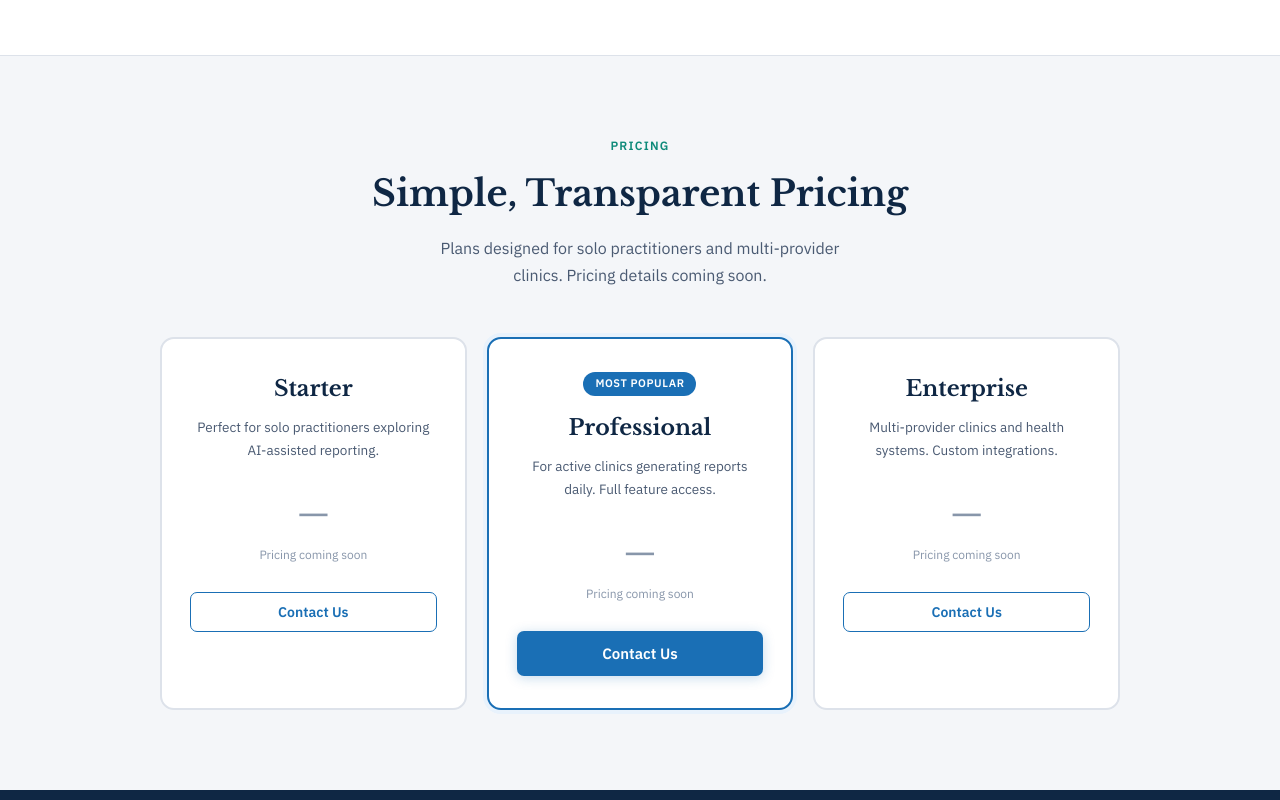
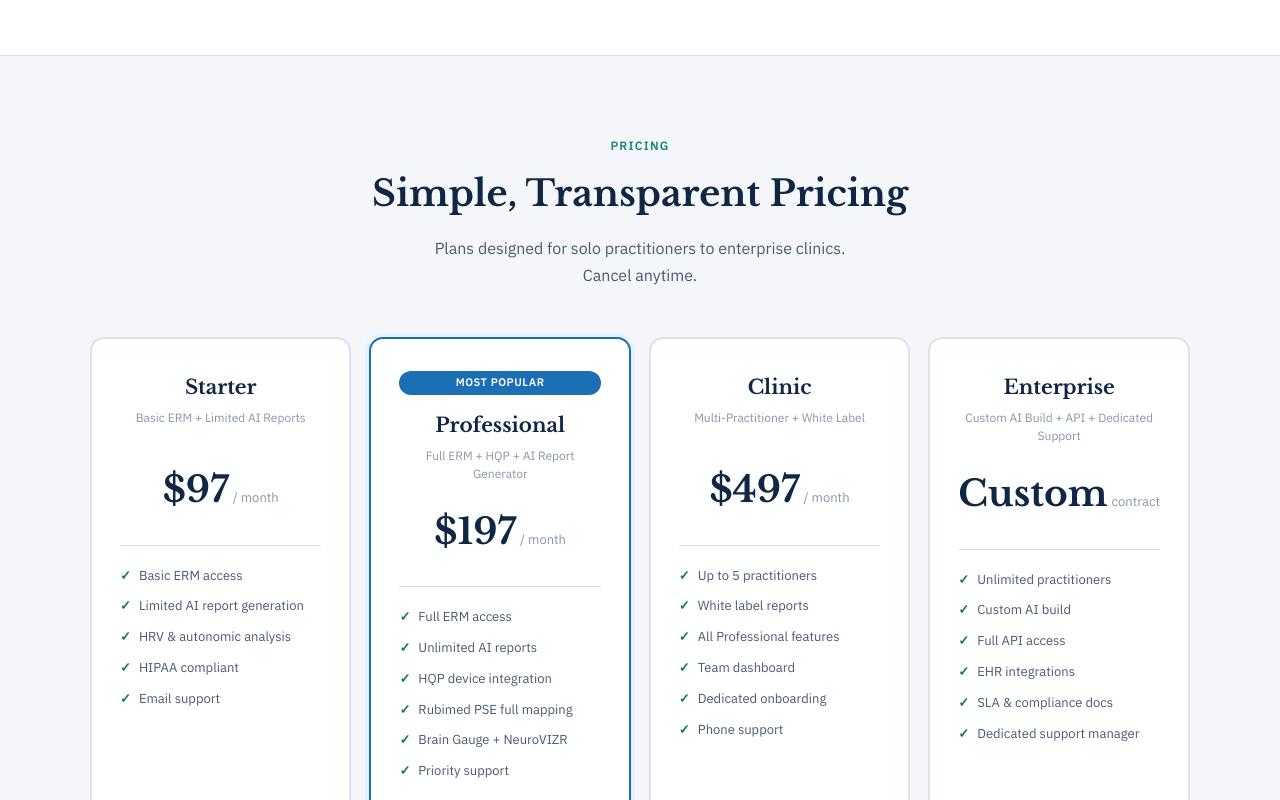
Before and after one commit to MikeCastellon/medanalytica, a React (Vite) app: page / in a window 1280 px wide. Shown: the part 3320-4120 px from the top of the page. Built offline with nearby package versions, Linux system fonts and the light colour scheme; no server answers.

Commit message:
Add pricing tiers to landing page: Starter $97, Professional $197, Clinic $497, Enterprise custom
Co-Authored-By: Claude Sonnet 4.6 <noreply@anthropic.com>

```diff
--- a/src/components/LandingPage.jsx
+++ b/src/components/LandingPage.jsx
@@ -128,7 +128,7 @@ export default function LandingPage() {
         @media (max-width: 900px) {
           .lp-feat-grid { grid-template-columns: 1fr 1fr !important; }
           .lp-steps-grid { grid-template-columns: 1fr !important; }
-          .lp-price-grid { grid-template-columns: 1fr !important; }
+          .lp-price-grid { grid-template-columns: 1fr 1fr !important; }
           .lp-footer-grid { grid-template-columns: 1fr 1fr !important; }
           .lp-hero-h1 { font-size: 38px !important; }
           .lp-test-grid { grid-template-columns: 1fr !important; }
@@ -371,32 +371,100 @@ export default function LandingPage() {
 
       {/* ── PRICING ────────────────────────────────────────────────────────── */}
       <section id="pricing" style={{ background: C.bg, padding: '80px 24px', borderTop: `1px solid ${C.border}` }}>
-        <div style={{ maxWidth: 960, margin: '0 auto' }}>
+        <div style={{ maxWidth: 1100, margin: '0 auto' }}>
           <div style={{ textAlign: 'center', marginBottom: 48 }}>
             <div style={{ fontSize: 12, fontWeight: 700, textTransform: 'uppercase', letterSpacing: '.1em', color: C.teal, marginBottom: 10 }}>Pricing</div>
             <h2 style={{ fontFamily: serif, fontSize: 36, fontWeight: 700, color: C.navy, marginBottom: 12 }}>Simple, Transparent Pricing</h2>
             <p style={{ fontSize: 16, color: C.text2, maxWidth: 420, margin: '0 auto', lineHeight: 1.7 }}>
-              Plans designed for solo practitioners and multi-provider clinics. Pricing details coming soon.
+              Plans designed for solo practitioners to enterprise clinics. Cancel anytime.
             </p>
           </div>
-          <div className="lp-price-grid" style={{ display: 'grid', gridTemplateColumns: '1fr 1fr 1fr', gap: 20 }}>
+          <div className="lp-price-grid" style={{ display: 'grid', gridTemplateColumns: '1fr 1fr 1fr 1fr', gap: 18 }}>
             {[
-              { tier: 'Starter',      desc: 'Perfect for solo practitioners exploring AI-assisted reporting.',      featured: false, cta: 'Contact Us' },
-              { tier: 'Professional', desc: 'For active clinics generating reports daily. Full feature access.',    featured: true,  cta: 'Contact Us' },
-              { tier: 'Enterprise',   desc: 'Multi-provider clinics and health systems. Custom integrations.',     featured: false, cta: 'Contact Us' },
+              {
+                tier: 'Starter',
+                subtitle: 'Basic ERM + Limited AI Reports',
+                price: '$97',
+                period: '/ month',
+                featured: false,
+                cta: 'Get Started',
+                features: [
+                  'Basic ERM access',
+                  'Limited AI report generation',
+                  'HRV & autonomic analysis',
+                  'HIPAA compliant',
+                  'Email support',
+                ],
+              },
+              {
+                tier: 'Professional',
+                subtitle: 'Full ERM + HQP + AI Report Generator',
+                price: '$197',
+                period: '/ month',
+                featured: true,
+                cta: 'Get Started',
+                features: [
+                  'Full ERM access',
+                  'Unlimited AI reports',
+                  'HQP device integration',
+                  'Rubimed PSE full mapping',
+                  'Brain Gauge + NeuroVIZR',
+                  'Priority support',
+                ],
+              },
+              {
+                tier: 'Clinic',
+                subtitle: 'Multi-Practitioner + White Label',
+                price: '$497',
+                period: '/ month',
+                featured: false,
+                cta: 'Get Started',
+                features: [
+                  'Up to 5 practitioners',
+                  'White label reports',
+                  'All Professional features',
+                  'Team dashboard',
+                  'Dedicated onboarding',
+                  'Phone support',
+                ],
+              },
+              {
+                tier: 'Enterprise',
+                subtitle: 'Custom AI Build + API + Dedicated Support',
+                price: 'Custom',
+                period: 'contract',
+                featured: false,
+                cta: 'Contact Us',
+                features: [
+                  'Unlimited practitioners',
+                  'Custom AI build',
+                  'Full API access',
+                  'EHR integrations',
+                  'SLA & compliance docs',
+                  'Dedicated support manager',
+                ],
+              },
             ].map((p, i) => (
-              <div key={i} className={`price-card${p.featured ? ' featured' : ''}`}>
+              <div key={i} className={`price-card${p.featured ? ' featured' : ''}`} style={{ display: 'flex', flexDirection: 'column' }}>
                 {p.featured && (
                   <div style={{ display: 'inline-block', background: C.blue, color: '#fff', fontSize: 11, fontWeight: 700, padding: '3px 12px', borderRadius: 99, letterSpacing: '.05em', marginBottom: 14 }}>
                     MOST POPULAR
                   </div>
                 )}
-                <h3 style={{ fontFamily: serif, fontSize: 22, fontWeight: 700, color: C.navy, marginBottom: 10 }}>{p.tier}</h3>
-                <p style={{ fontSize: 13.5, color: C.text2, lineHeight: 1.7, marginBottom: 24, minHeight: 52 }}>{p.desc}</p>
-                <div style={{ fontFamily: serif, fontSize: 28, fontWeight: 700, color: C.text3, marginBottom: 8 }}>
-                  —
+                <h3 style={{ fontFamily: serif, fontSize: 20, fontWeight: 700, color: C.navy, marginBottom: 6 }}>{p.tier}</h3>
+                <p style={{ fontSize: 12, color: C.text3, marginBottom: 20, minHeight: 32, lineHeight: 1.5 }}>{p.subtitle}</p>
+                <div style={{ marginBottom: 6 }}>
+                  <span style={{ fontFamily: serif, fontSize: 36, fontWeight: 700, color: C.navy }}>{p.price}</span>
+                  <span style={{ fontSize: 13, color: C.text3, marginLeft: 4 }}>{p.period}</span>
                 </div>
-                <p style={{ fontSize: 12, color: C.text3, marginBottom: 28 }}>Pricing coming soon</p>
+                <div style={{ height: 1, background: C.border, margin: '20px 0' }} />
+                <ul style={{ listStyle: 'none', display: 'flex', flexDirection: 'column', gap: 10, marginBottom: 28, flex: 1 }}>
+                  {p.features.map((f, fi) => (
+                    <li key={fi} style={{ display: 'flex', alignItems: 'flex-start', gap: 8, fontSize: 13, color: C.text2 }}>
+                      <span style={{ color: C.green, fontWeight: 700, flexShrink: 0 }}>✓</span> {f}
+                    </li>
+                  ))}
+                </ul>
                 <button
                   className={p.featured ? 'lp-btn-primary' : 'lp-btn-outline'}
                   style={{ width: '100%', justifyContent: 'center' }}
```
